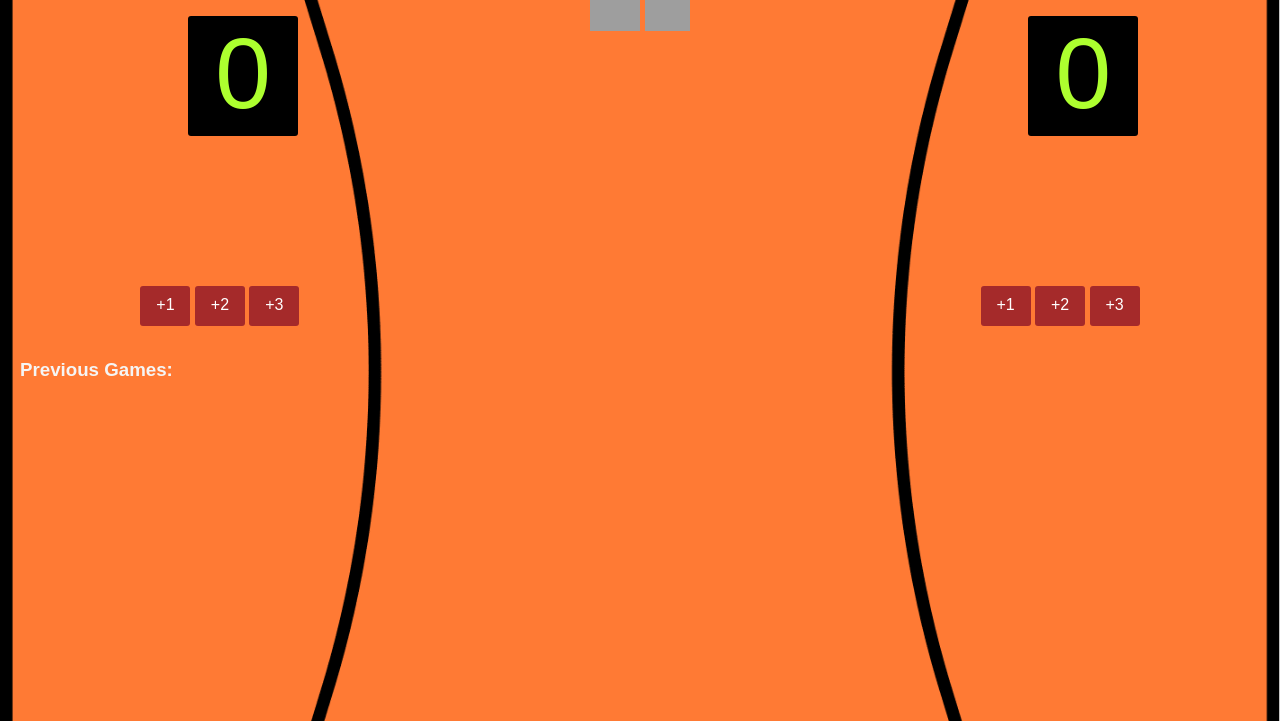
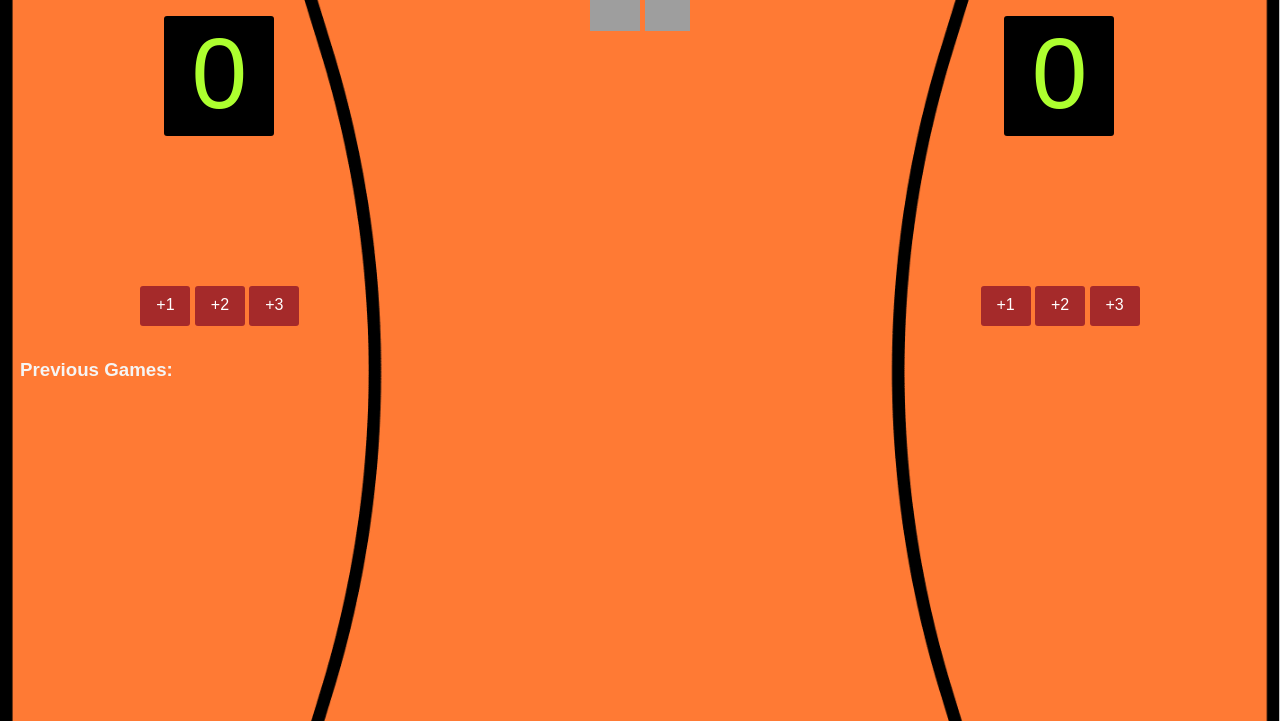
Before and after one commit to spencerkotulski/Basketball-Scoreboard, a website built with Vite: page basketball-scoreboard/index.html in a window 1280 px wide. Shown: the part 79-800 px from the top of the page. Built offline with nearby package versions, Linux system fonts and the light colour scheme; grey boxes are pictures that could not be loaded.

Commit message:
Adjusted sizing of scoreboard

```diff
--- a/basketball-scoreboard/index.css
+++ b/basketball-scoreboard/index.css
@@ -45,7 +45,8 @@ span {
 }
 
 .scoreboard {
-    padding-left: 30%;
+    padding-left: 15%;
+    padding-right: 20%;
 }
 
 #reset-btn {
```
